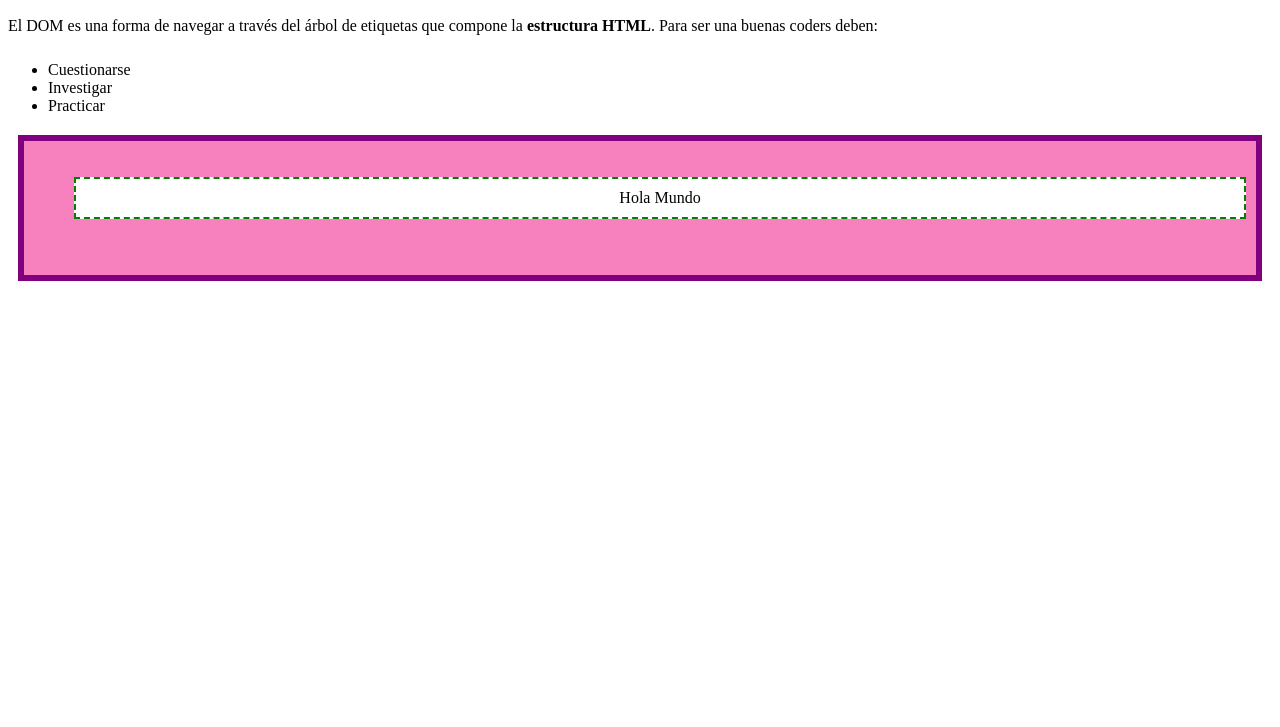
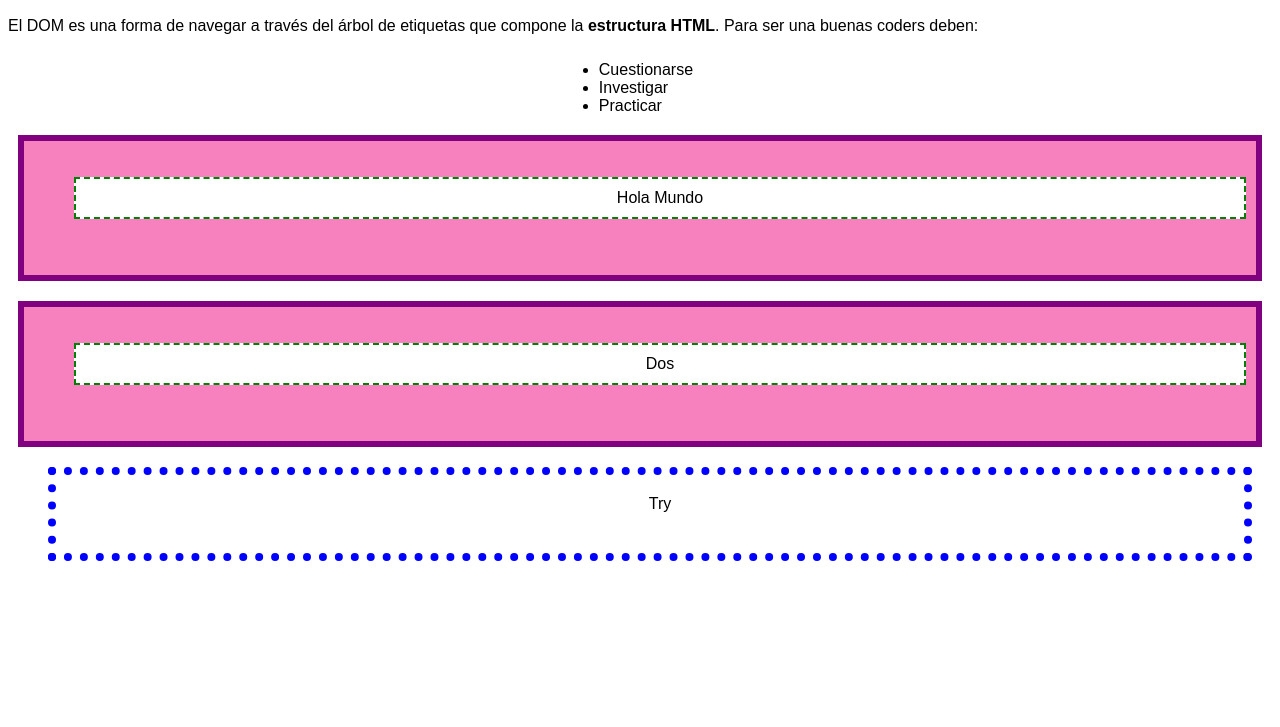
Before and after one commit to grissel182/ModeloCaja, a plain HTML site: page index.html in a window 1280 px wide. Shown: the part 73-800 px from the top of the page. Drawn offline with Linux system fonts and the light colour scheme.

Commit message:
pruebitas

```diff
--- a/css/style.css
+++ b/css/style.css
@@ -1,3 +1,7 @@
+*{
+	font-family: Arial;
+}
+
 p{
 	text-align: center;
 	border: 2px dashed green;
@@ -17,3 +21,11 @@ div{
 	text-align: left;
 	border: 0px;
 }
+li{
+	margin-left: 45%;
+}
+span p{
+	border: 8px dotted blue;
+	padding: 20px 30px 40px 50px;
+	margin: 10px 20px 30px 40px;
+}
--- a/index.html
+++ b/index.html
@@ -17,5 +17,11 @@
 		<div>
 			<p>Hola Mundo</p>
 		</div>
+		<div>
+			<p>Dos</p>
+		</div>
+		<span>
+			<p>Try</p>
+		</span>
 	</body>
 </html>
```
Also changed, not shown: img/fondo1.png (added), 1 other file.
